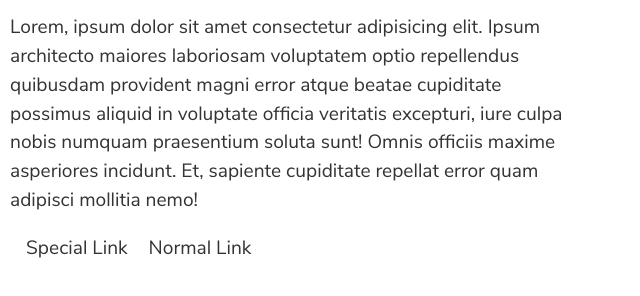
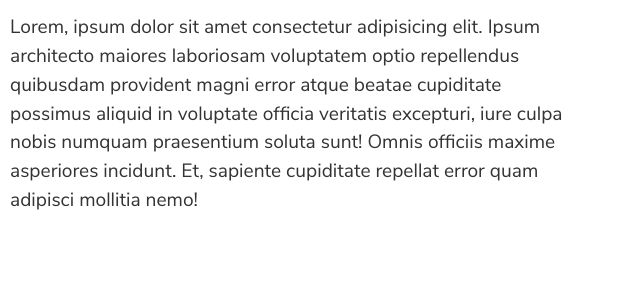
Before and after one commit to Drew-Bae/Portfolio, a plain HTML site: page index.html in a window 1280 px wide. Shown: the part 154-450 px from the top of the page, without its empty margins (0-640 px from the left). Drawn offline with Linux system fonts and the light colour scheme.

Commit message:
components

```diff
--- a/index.html
+++ b/index.html
@@ -18,7 +18,5 @@
       Omnis officiis maxime asperiores incidunt. Et, sapiente cupiditate
       repellat error quam adipisci mollitia nemo!
     </p>
-    <a class="link-effect" href="#">Special Link</a>
-    <a href="#">Normal Link</a>
   </body>
 </html>
```
Also changed, not shown: components/links.html (added, +1 -0 lines).
